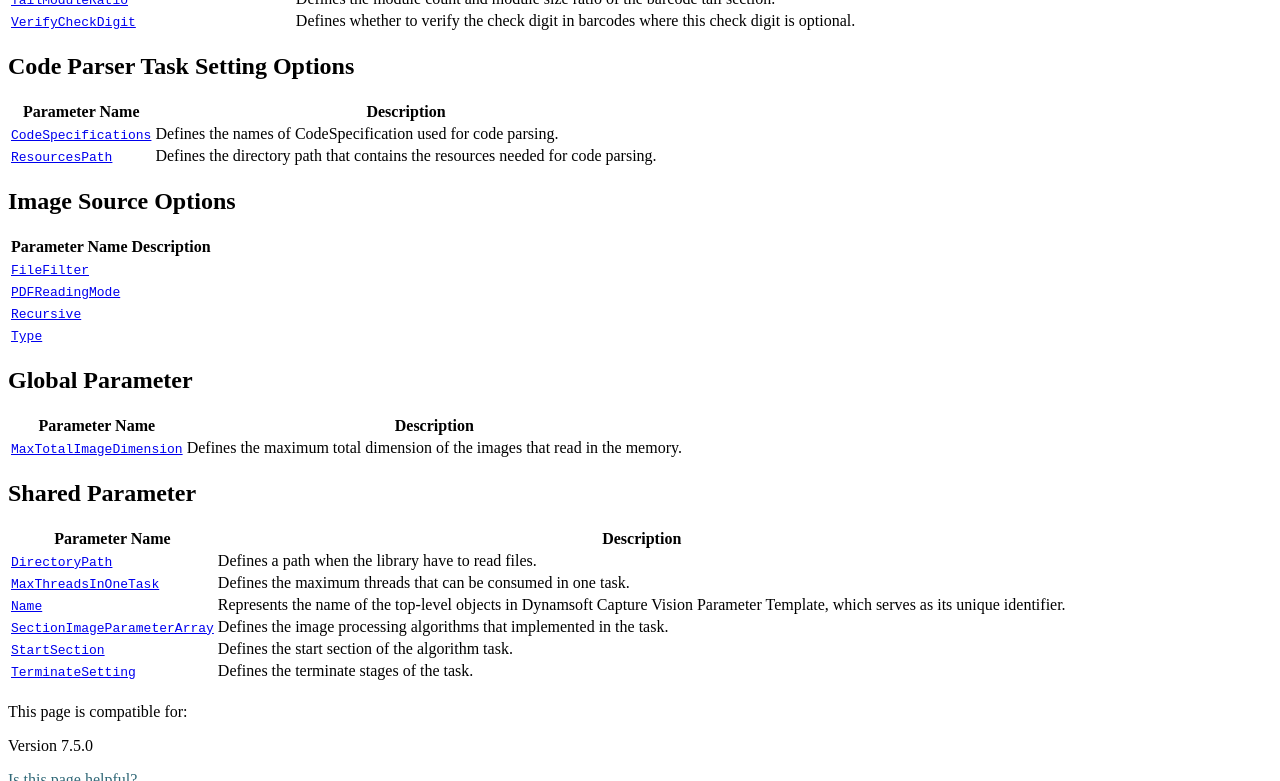
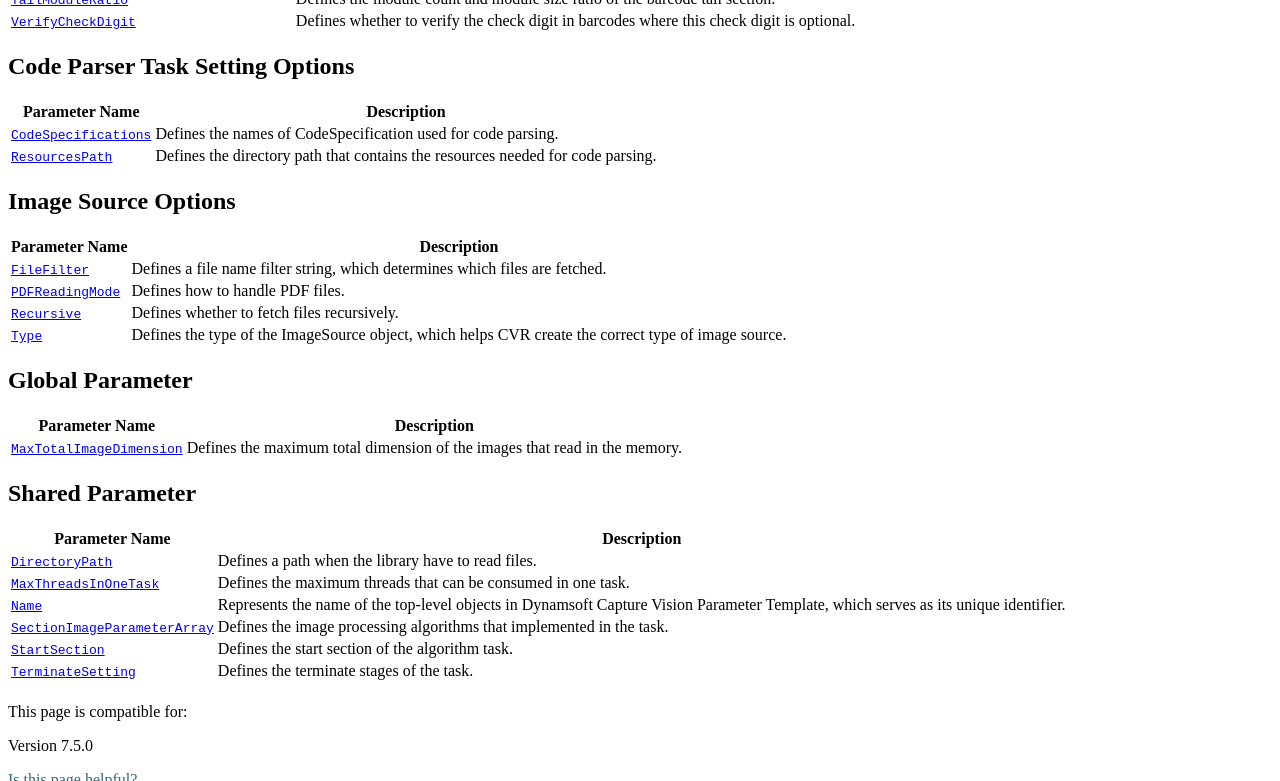
Before and after one commit to dynamsoft-docs/capture-vision-docs, a Jekyll site: the page built from parameters/reference/index.md, in a window 1280 px wide and 900 px high, scrolled down 3387 px, cut to the strip 0-781 px from the top of the window. Built offline with Jekyll 4.4.1, drawn with Linux system fonts in a browser that asks for light colours.

Commit message:
Update index.md

```diff
--- a/parameters/reference/index.md
+++ b/parameters/reference/index.md
@@ -151,10 +151,10 @@ permalink: /parameters/reference/index.html
 
 | Parameter Name | Description |
 | -------------------- | ----------- |
-| [`FileFilter`](image-source-options/file-filter.md) |  |
-| [`PDFReadingMode`](image-source-options/pdf-reading-mode.md) |  |
-| [`Recursive`](image-source-options/recursive.md) |  |
-| [`Type`](image-source-options/type.md) |  |
+| [`FileFilter`](image-source-options/file-filter.md) | Defines a file name filter string, which determines which files are fetched. |
+| [`PDFReadingMode`](image-source-options/pdf-reading-mode.md) | Defines how to handle PDF files. |
+| [`Recursive`](image-source-options/recursive.md) | Defines whether to fetch files recursively. |
+| [`Type`](image-source-options/type.md) | Defines the type of the ImageSource object, which helps CVR create the correct type of image source. |
 
 ## Global Parameter
 
```
